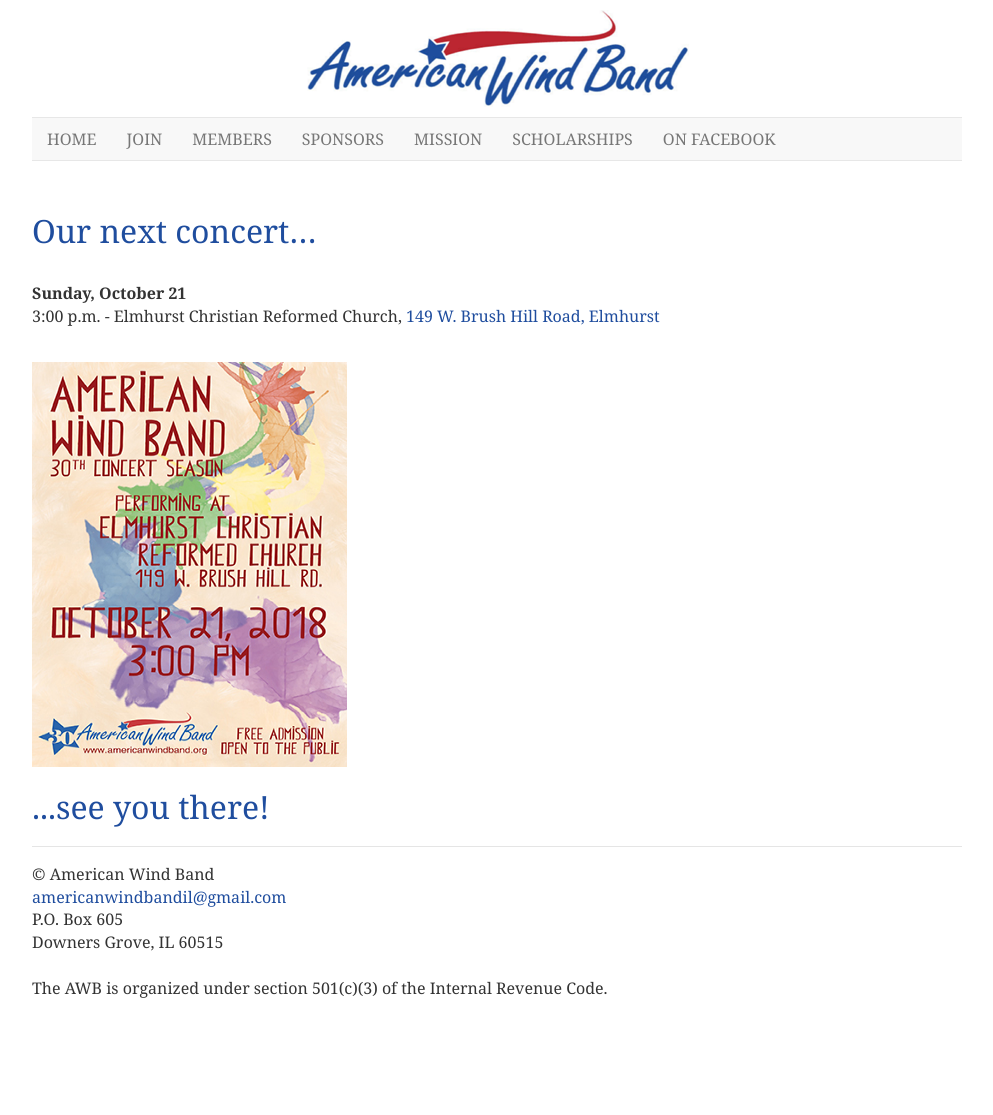
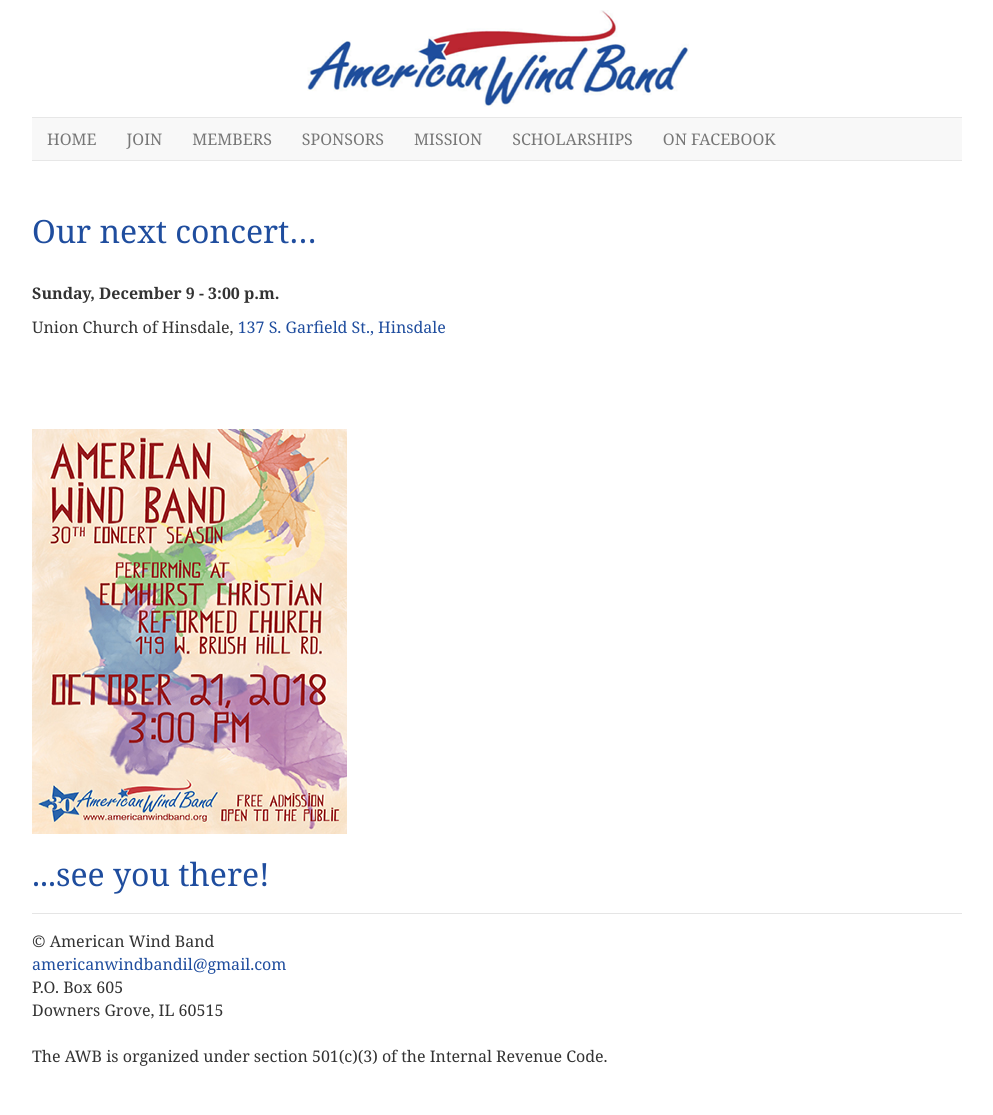
Before and after one commit to americanwindband/americanwindband.github.io, a Jekyll site: the page built from concert-details.md, in a window 1280 px wide. Shown: the whole page, without its empty margins (143-1136 px from the left). Built offline with Jekyll 4.4.1, drawn with Linux system fonts in a browser that asks for light colours; before the commit the page ends 1047 px from its top, so only the background shows below that.

Commit message:
Update concert-details.md

```diff
--- a/concert-details.md
+++ b/concert-details.md
@@ -5,7 +5,9 @@
 
 <h1>Our next concert…</h1>
 
- <br /><strong>Sunday, October 21</strong><br />3:00 p.m. - Elmhurst Christian Reformed Church, <a href="https://goo.gl/maps/R6bzZrmuCqm" target="new">149 W. Brush Hill Road, Elmhurst</a><br/>
+ <br /><strong>Sunday, December 9 - 3:00 p.m.</strong>
+<p>Union Church of Hinsdale, <a href="https://goo.gl/maps/aumncQ5T9bs" target="_blank">137 S. Garfield St., Hinsdale</a></p>
+<br /><br/>
 
 <br/><img src="images/awb-oct-2018-concert-poster.jpg" width="315" height="405" alt=""/>
 
```
